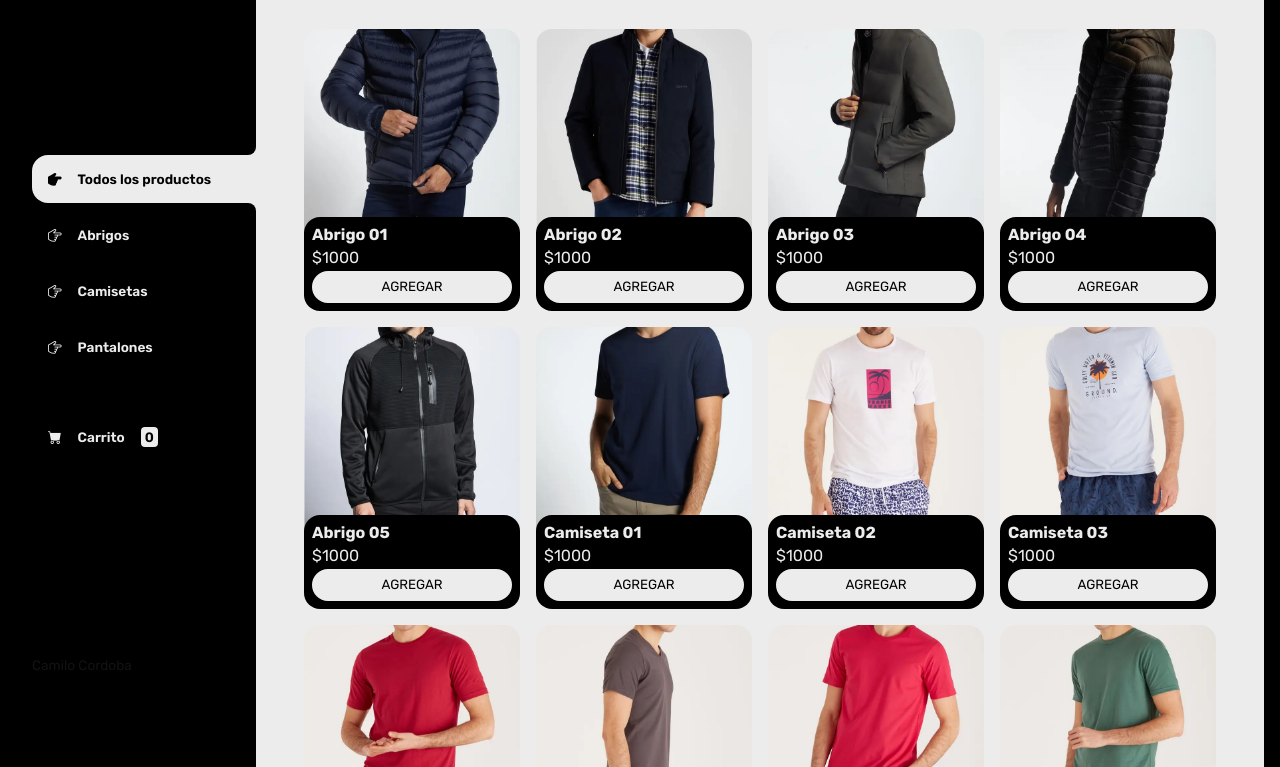
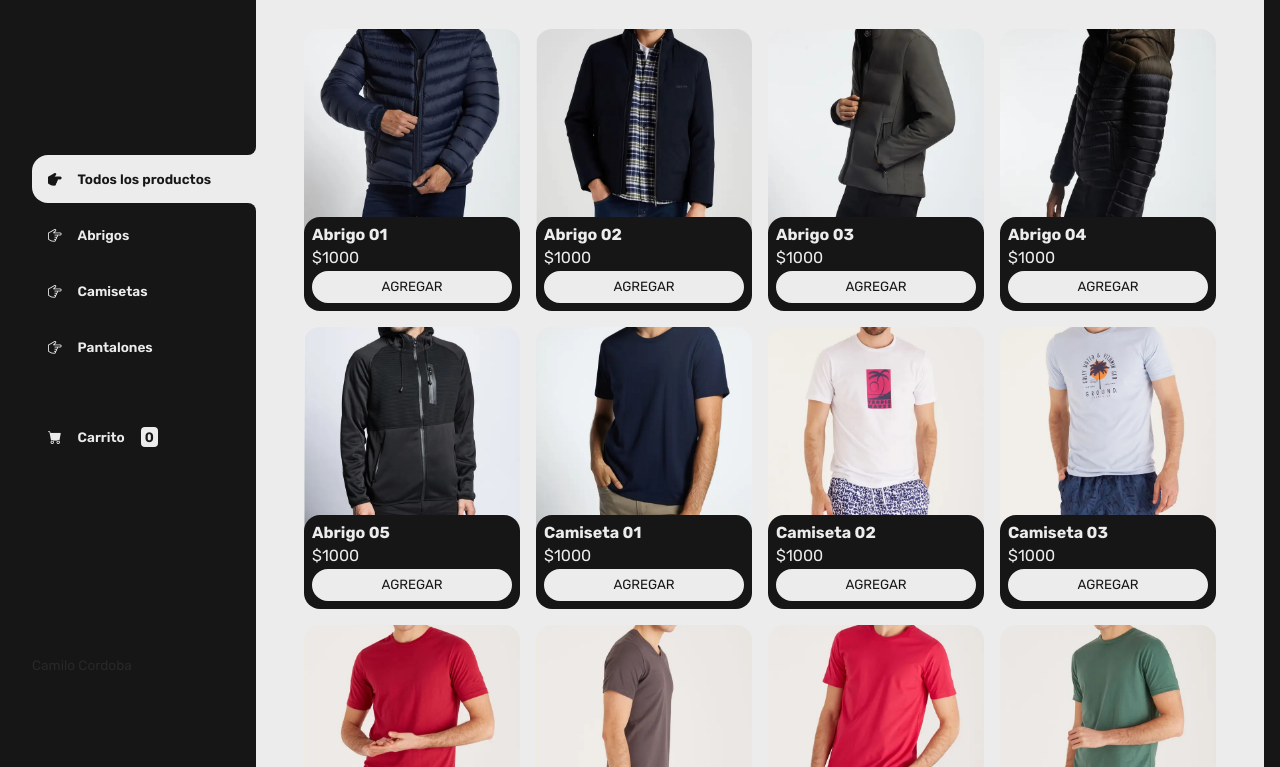
Before and after one commit to camilocordoba27/pre-entrega3-CamiloCordoba, a plain HTML site: page index.html in a window 1280 px wide. Shown: the part 95-862 px from the top of the page. Drawn offline with nearby package versions, Linux system fonts and the light colour scheme.

Commit message:
cambio de color

```diff
--- a/css/main.css
+++ b/css/main.css
@@ -1,8 +1,8 @@
 @import url('https://fonts.googleapis.com/css2?family=Rubik:wght@300;400;500;600;700;800;900&display=swap');
 
 :root {
-    --clr-main: #000000;
-    --clr-main-light: #45454542;
+    --clr-main: #161616;
+    --clr-main-light: #5f5e5e42;
     --clr-white: #ececec;
     --clr-gray: #e2e2e2;
     --clr-red: #961818;
```
